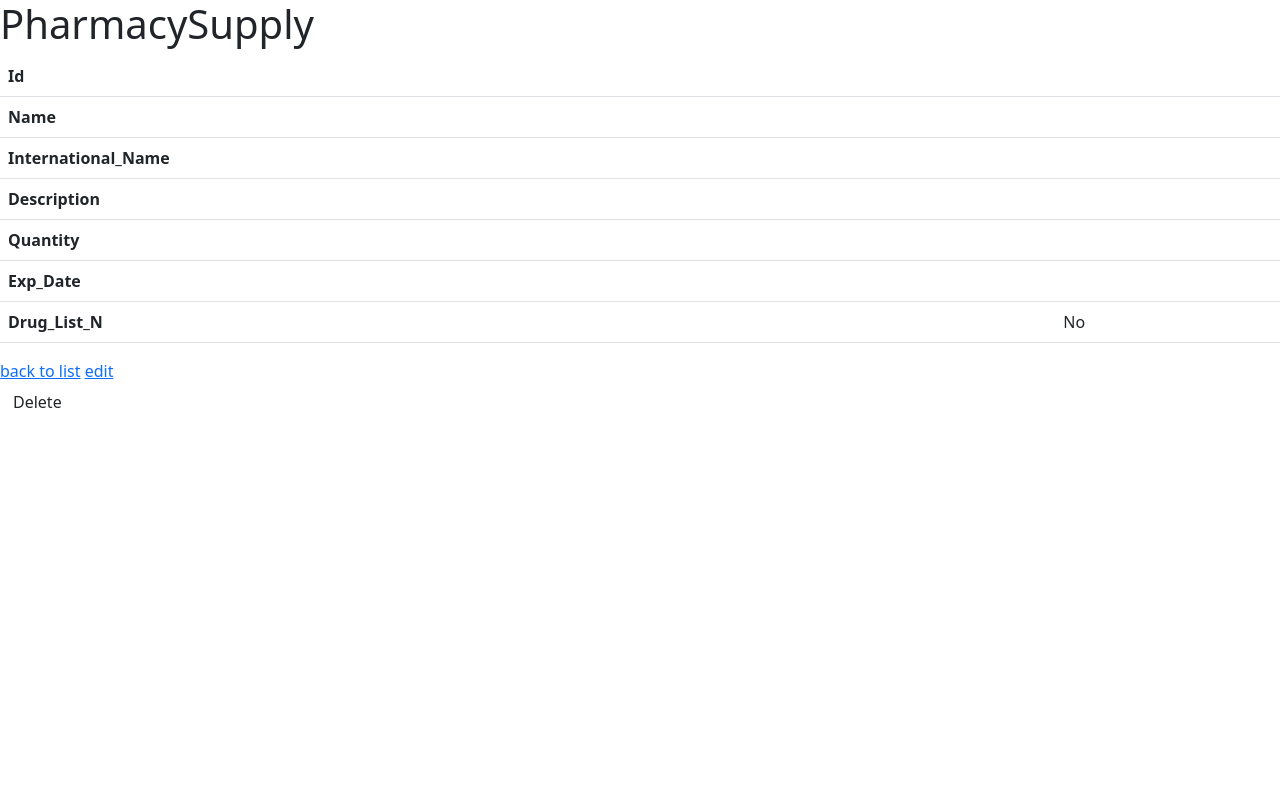
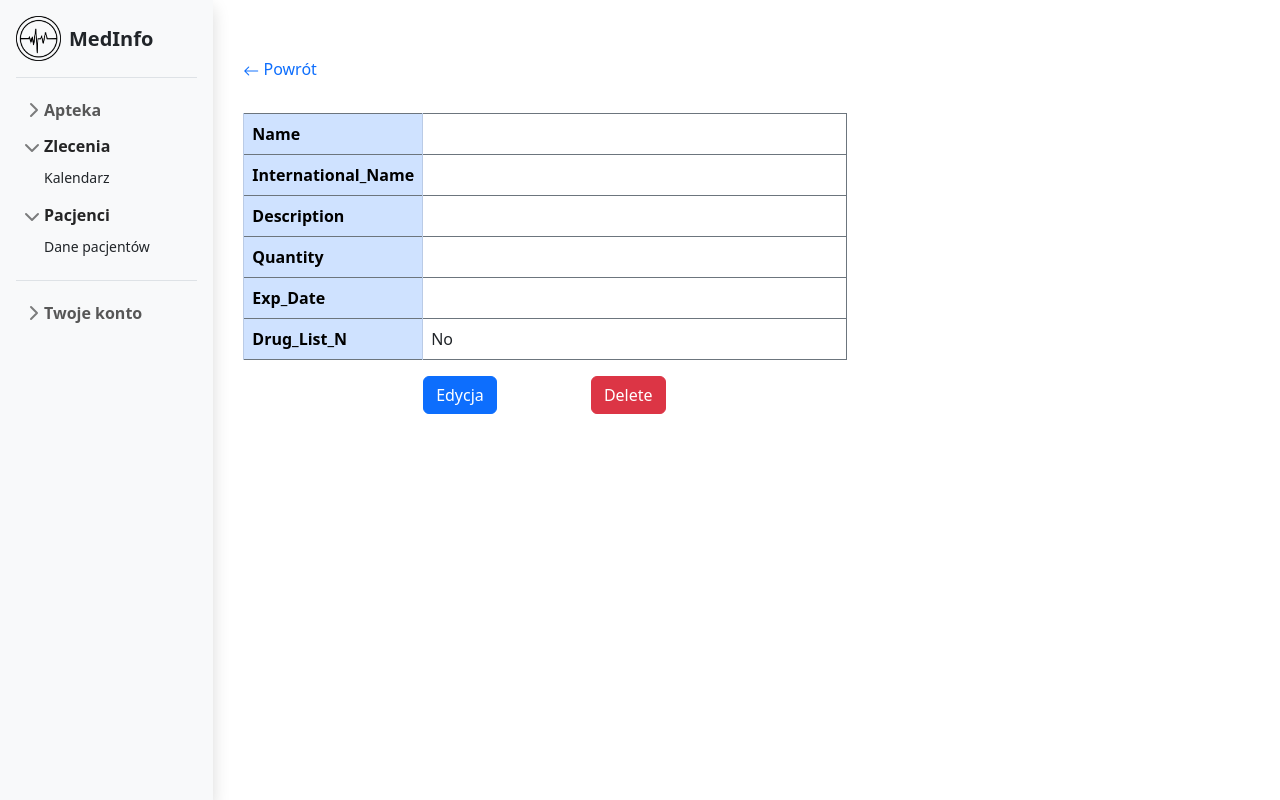
Before and after one commit to kamilawk19/MedInfo, a Symfony app: template templates/pharmacy_supply/show.html.twig in a window 1280 px wide. Run offline with Twig, Linux system fonts and the light colour scheme; the template is opened without the code that fills it, so the values that code supplies are empty; some libraries are stand-ins or nearby versions.

Commit message:
pharmacy supply finished

```diff
--- a/public/css/home.css
+++ b/public/css/home.css
@@ -10,6 +10,7 @@
 .custom-div{
     padding-top: 30px;
     padding-left: 30px;
+    padding-right: 30px;
     float: right;
 }
 
--- a/public/css/pharmacy_new_form.css
+++ b/public/css/pharmacy_new_form.css
@@ -13,3 +13,8 @@
 a{
     text-decoration: none;
 }
+
+.fit-delete-btn{
+    width: 61%;
+    float: left;
+}
--- /dev/null
+++ b/public/css/pharmacy_show.css
@@ -0,0 +1,9 @@
+th{
+    width: .5rem;
+}
+table{
+    width: 60% !important;
+}
+a{
+    text-decoration: none;
+}
--- a/templates/pharmacy_supply/_delete_form.html.twig
+++ b/templates/pharmacy_supply/_delete_form.html.twig
@@ -1,4 +1,4 @@
 <form method="post" action="{{ path('app_pharmacy_supply_delete', {'id': pharmacy_supply.id}) }}" onsubmit="return confirm('Are you sure you want to delete this item?');">
     <input type="hidden" name="_token" value="{{ csrf_token('delete' ~ pharmacy_supply.id) }}">
-    <button class="btn">Delete</button>
+    <button class="btn btn-danger">Delete</button>
 </form>
--- a/templates/pharmacy_supply/show.html.twig
+++ b/templates/pharmacy_supply/show.html.twig
@@ -1,46 +1,66 @@
 {% extends 'base.html.twig' %}
 
-{% block title %}PharmacySupply{% endblock %}
+{% block stylesheets %}
+    <link rel="stylesheet" type="text/css" href="../css/home.css" />
+    <link rel="stylesheet" href="https://cdn.jsdelivr.net/npm/bootstrap-icons@1.10.3/font/bootstrap-icons.css">
+    <link rel="stylesheet" type="text/css" href="../css/pharmacy_supply.css" />
+    <link rel="stylesheet" type="text/css" href="../css/pharmacy_show.css" />
+{% endblock %}
+
+{% block title %}{{page_name}}{% endblock %}
 
 {% block body %}
-    <h1>PharmacySupply</h1>
 
-    <table class="table">
+    {{ include('sidebar.html.twig') }}
+
+
+<div class="flex-shrink-0 p-9 h-100 col-10 custom-div overflow-auto">
+    <h1>{{page_name}}</h1>
+
+    <a href="{{ path('app_pharmacy_supply_index') }}"><h6><i class="bi bi-arrow-left"></i> Powrót</h6></a>
+    <br>
+
+    <table class="table table-bordered border-secondary">
         <tbody>
             <tr>
-                <th>Id</th>
-                <td>{{ pharmacy_supply.id }}</td>
-            </tr>
-            <tr>
-                <th>Name</th>
+                <th class="table-primary">Name</th>
                 <td>{{ pharmacy_supply.Name }}</td>
             </tr>
             <tr>
-                <th>International_Name</th>
+                <th class="table-primary">International_Name</th>
                 <td>{{ pharmacy_supply.InternationalName }}</td>
             </tr>
             <tr>
-                <th>Description</th>
+                <th class="table-primary">Description</th>
                 <td>{{ pharmacy_supply.Description }}</td>
             </tr>
             <tr>
-                <th>Quantity</th>
+                <th class="table-primary">Quantity</th>
                 <td>{{ pharmacy_supply.Quantity }}</td>
             </tr>
             <tr>
-                <th>Exp_Date</th>
+                <th class="table-primary">Exp_Date</th>
                 <td>{{ pharmacy_supply.ExpDate ? pharmacy_supply.ExpDate|date('Y-m-d') : '' }}</td>
             </tr>
             <tr>
-                <th>Drug_List_N</th>
+                <th class="table-primary">Drug_List_N</th>
                 <td>{{ pharmacy_supply.DrugListN ? 'Yes' : 'No' }}</td>
             </tr>
         </tbody>
     </table>
 
-    <a href="{{ path('app_pharmacy_supply_index') }}">back to list</a>
+<div class="container">
+    <div class="row justify-content-center">
+        <div class="col-2">
+            <a href="{{ path('app_pharmacy_supply_edit', {'id': pharmacy_supply.id}) }}"><button class="btn btn-primary">Edycja</button></a>
+        </div>
+        <div class="col-6">
+            {{ include('pharmacy_supply/_delete_form.html.twig') }}
+        </div>
+    </div>
+</div>
 
-    <a href="{{ path('app_pharmacy_supply_edit', {'id': pharmacy_supply.id}) }}">edit</a>
 
-    {{ include('pharmacy_supply/_delete_form.html.twig') }}
+
+</div>
 {% endblock %}
```
Also changed, not shown: templates/pharmacy_supply/edit.html.twig (+25 -4 lines).
